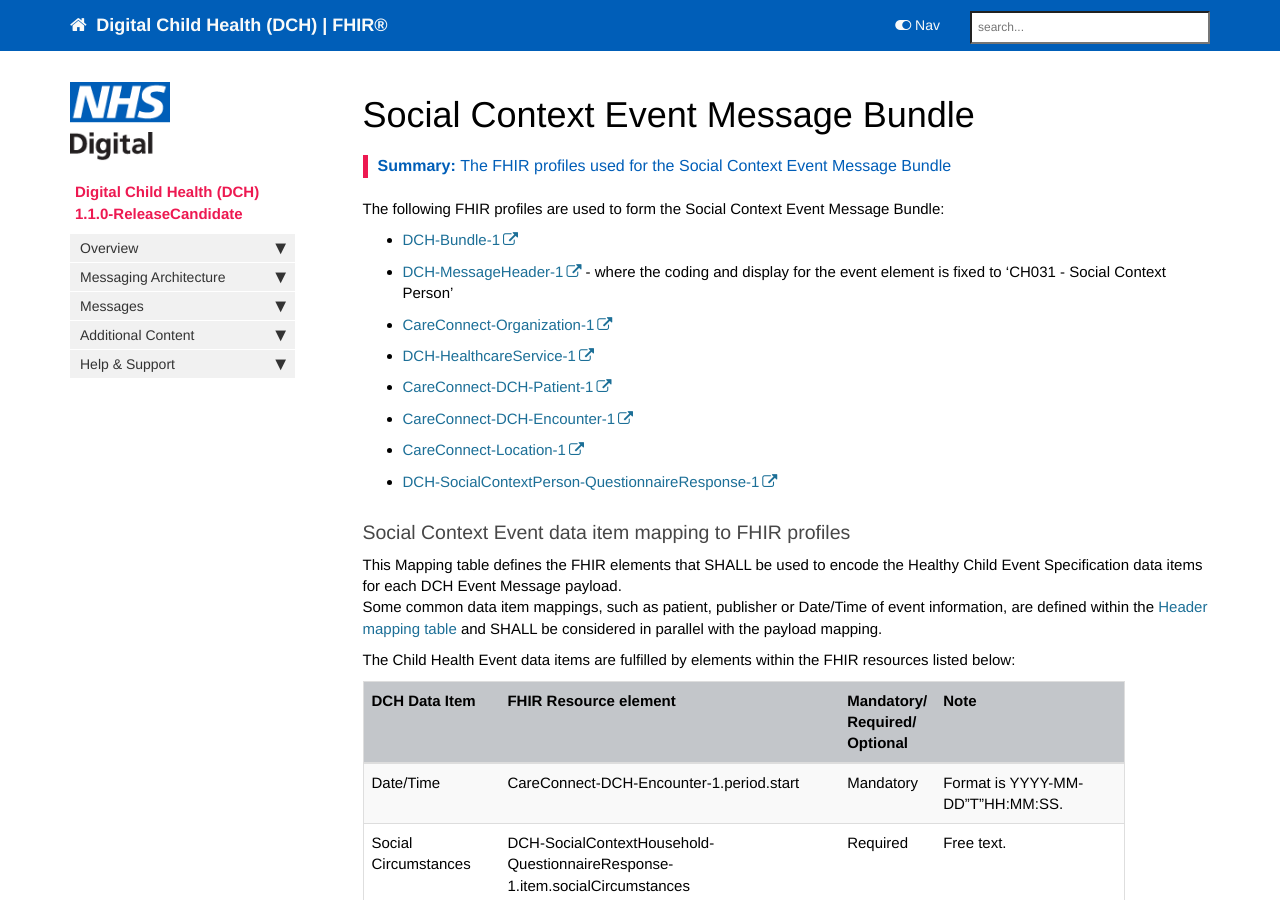
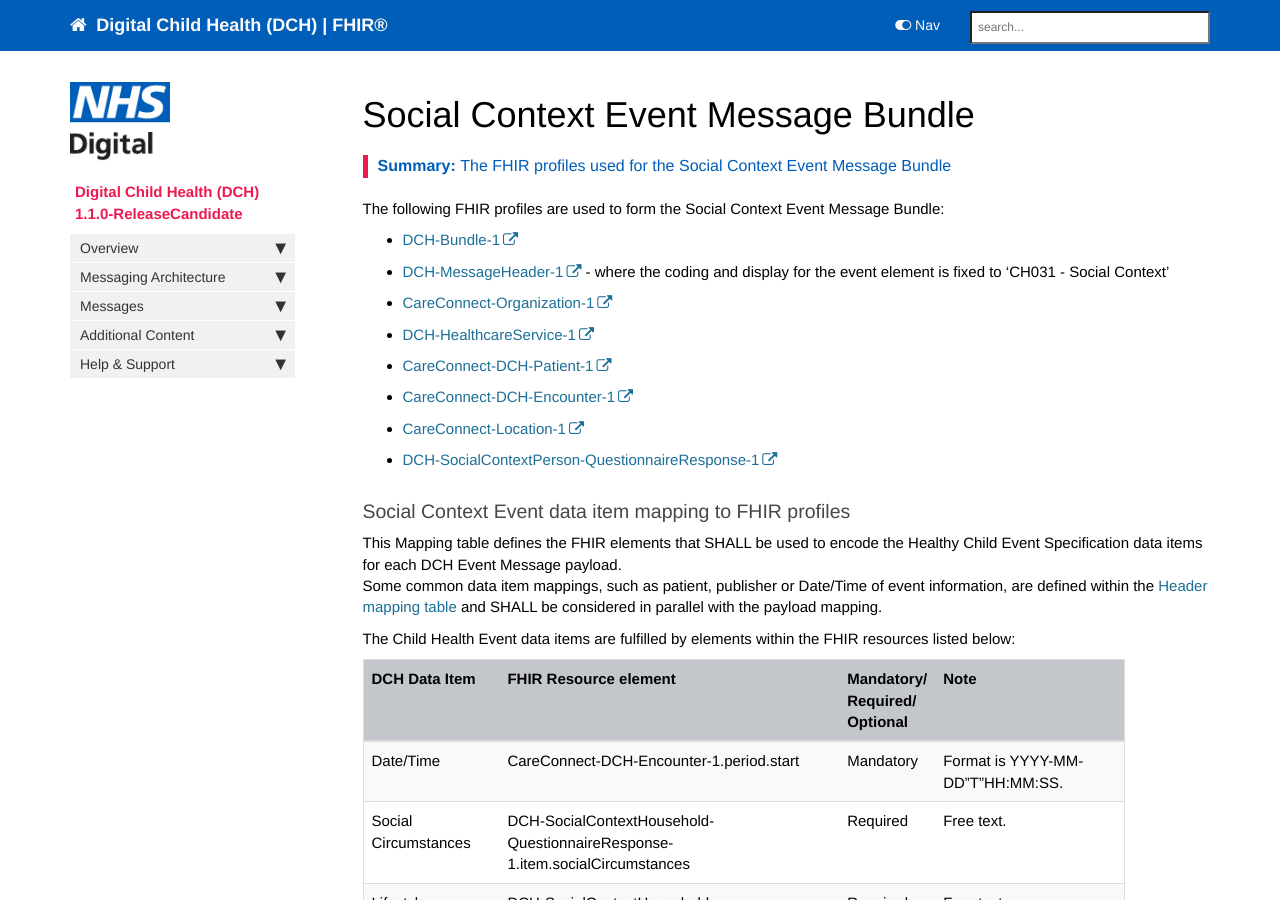
Before and after one commit to nhsconnect/Digital-Child-Health-STU3, a Jekyll site: the page built from pages/explore/explore_social_context.md, in a window 1280 px wide and 900 px high. Built offline with Jekyll 4.4.1, drawn with Linux system fonts in a browser that asks for light colours; nearby versions of some CDN libraries; comment, search, counter and statistics services are not loaded; part of the change alters nothing that is shown.

Commit message:
Social Context page is ready for review, reference linkage diagram and GIST examples are viewable now.

```diff
--- a/pages/explore/explore_social_context.md
+++ b/pages/explore/explore_social_context.md
@@ -10,7 +10,7 @@ summary: "The FHIR profiles used for the Social Context Event Message Bundle"
 The following FHIR profiles are used to form the Social Context Event Message Bundle:
 
 - [DCH-Bundle-1](https://fhir.nhs.uk/STU3/StructureDefinition/DCH-Bundle-1)
-- [DCH-MessageHeader-1](https://fhir.nhs.uk/STU3/StructureDefinition/DCH-MessageHeader-1) - where the coding and display for the event element is fixed to 'CH031 - Social Context Person'
+- [DCH-MessageHeader-1](https://fhir.nhs.uk/STU3/StructureDefinition/DCH-MessageHeader-1) - where the coding and display for the event element is fixed to 'CH031 - Social Context'
 - [CareConnect-Organization-1](https://fhir.hl7.org.uk/STU3/StructureDefinition/CareConnect-Organization-1)
 - [DCH-HealthcareService-1](https://fhir.nhs.uk/STU3/StructureDefinition/DCH-HealthcareService-1)
 - [CareConnect-DCH-Patient-1](https://fhir.nhs.uk/STU3/StructureDefinition/CareConnect-DCH-Patient-1)
@@ -42,8 +42,8 @@ This Linkage diagram defines the required references that SHALL be made between
 
 ### Clinical Risk Factors XML Bundle Example ###
 
-<script src="LINK TO FOLLOW"></script>
+<script src="https://gist.github.com/IOPS-DEV/e1edec8139df6ee2147e2536f374b2a0.js"></script>
 
 ### Clinical Risk Factors JSON Bundle Example ###
 
-<script src="LINK TO FOLLOW"></script>
+<script src="https://gist.github.com/IOPS-DEV/828d20aeb19618cecf3b1bf550bc36e6.js"></script>
```
Also changed, not shown: images/explore/SocialContext.png (added).
